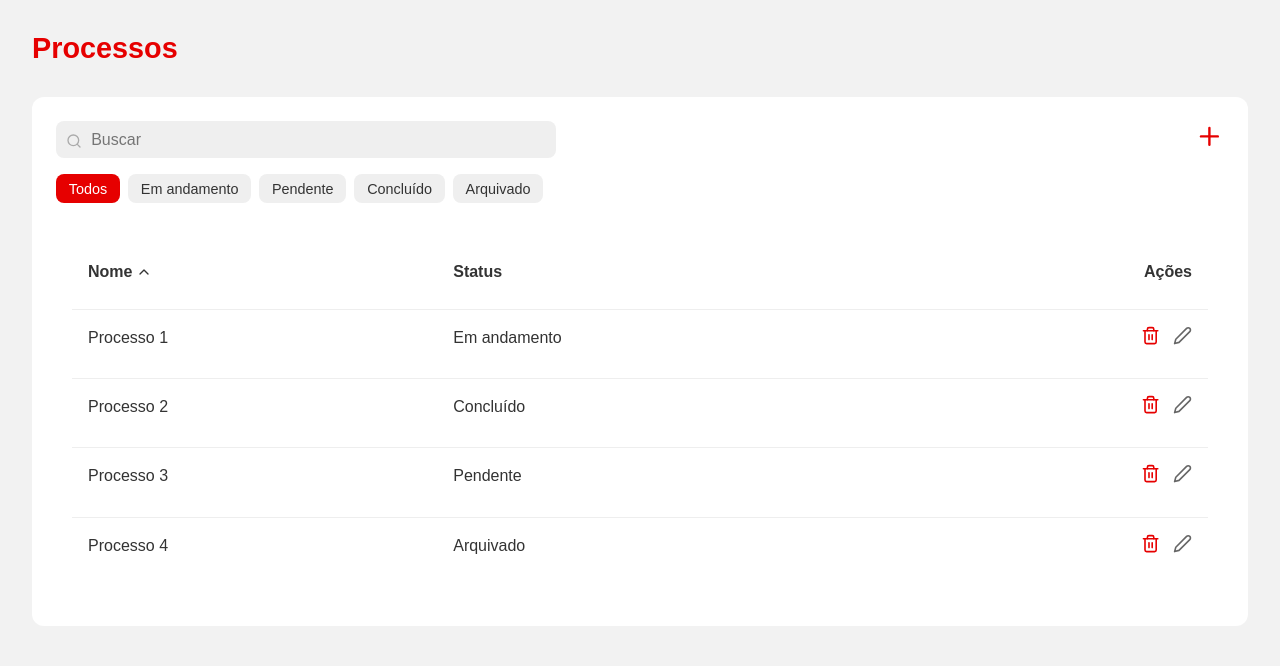
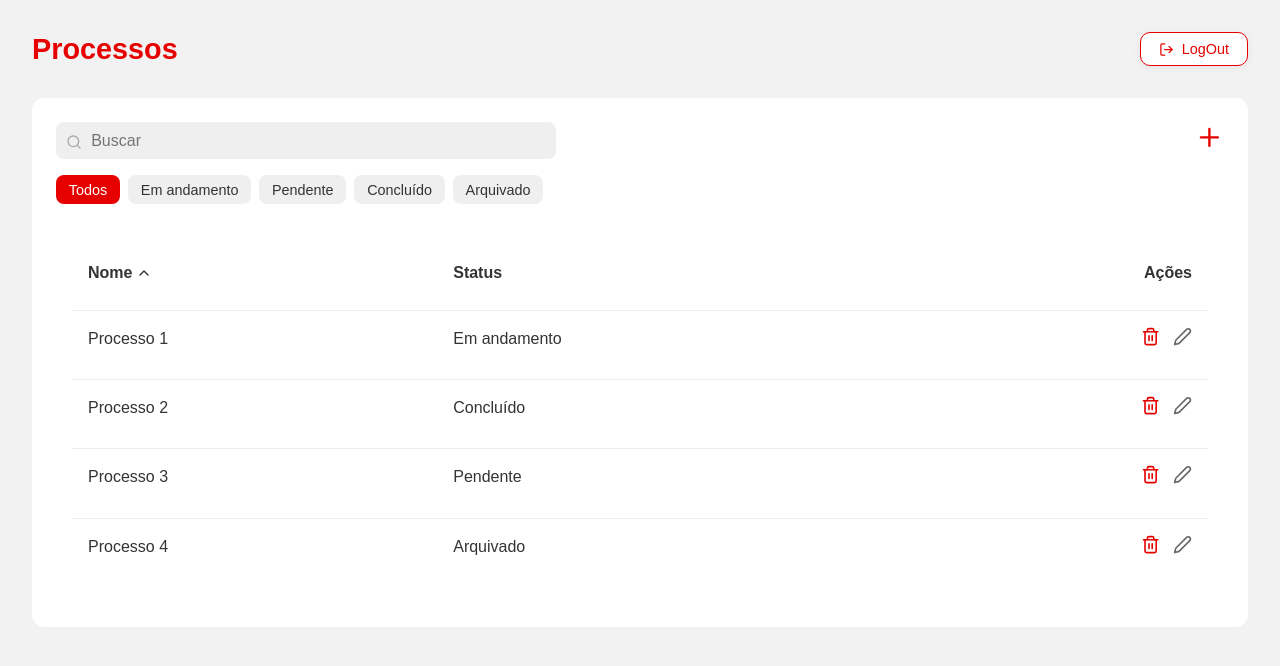
Before and after one commit to brunasaturnino/Projeto-LexTributo, a Next.js app in the folder front-end/: page /processos in a window 1280 px wide. Shown: the top 666 px of the page. Built offline with nearby package versions, Linux system fonts and the light colour scheme.

Commit message:
adição do botao de logout

```diff
--- a/front-end/src/pages/processos/index.tsx
+++ b/front-end/src/pages/processos/index.tsx
@@ -14,6 +14,7 @@ import {
   TableHeaderRow,
   StatusFilter,
   StatusOption,
+  CardLogout
 } from "./styles";
 import {
   FiTrash2,
@@ -22,6 +23,7 @@ import {
   FiSearch,
   FiChevronUp,
   FiChevronDown,
+  FiLogOut,
 } from "react-icons/fi";
 
 interface Processo {
@@ -66,10 +68,22 @@ export default function ProcessosPage() {
 
   const todosStatuses = ["", "Em andamento", "Pendente", "Concluído", "Arquivado"];
 
+  function handleLogout() {
+    // Exemplo simples: limpe tokens/sessão aqui se usar autenticação real
+    // localStorage.removeItem('token');
+    // window.location.href = "/login";
+    router.push("/login"); // só para simular logout agora
+  }
+
+
   return (
     <Container>
       <Header>
         <Title>Processos</Title>
+        <CardLogout onClick={handleLogout}>
+          <FiLogOut size={15} />
+          LogOut
+        </CardLogout>
       </Header>
 
       <CardWrapper>
--- a/front-end/src/pages/processos/styles.ts
+++ b/front-end/src/pages/processos/styles.ts
@@ -164,3 +164,24 @@ export const StatusOption = styled.button<{ active?: boolean }>`
     opacity: 0.8;
   }
 `;
+
+export const CardLogout = styled.button`
+  display: flex;
+  align-items: center;
+  gap: 8px;
+  background: #fff;
+  color: #e60000;
+  border: 1.5px solid #e60000;
+  border-radius: 10px;
+  padding: 8px 18px;
+  font-size: 0.9rem;
+  font-weight: 500;
+  cursor: pointer;
+  box-shadow: 0px 2px 8px rgba(0,0,0,0.06);
+  transition: background 0.2s, color 0.2s;
+
+  &:hover {
+    background: #ffeaea;
+    color: #b71c1c;
+  }
+`;
```
